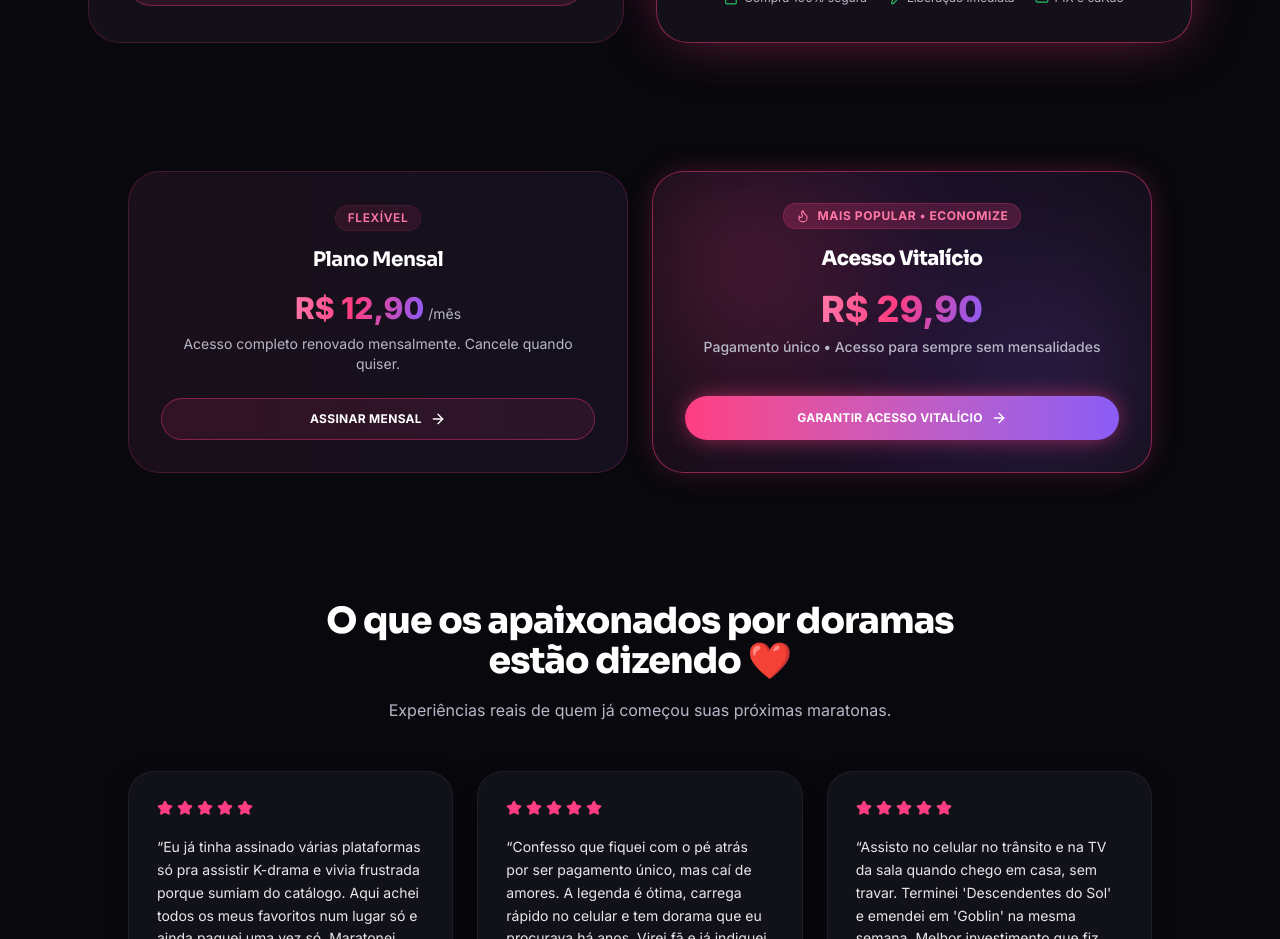
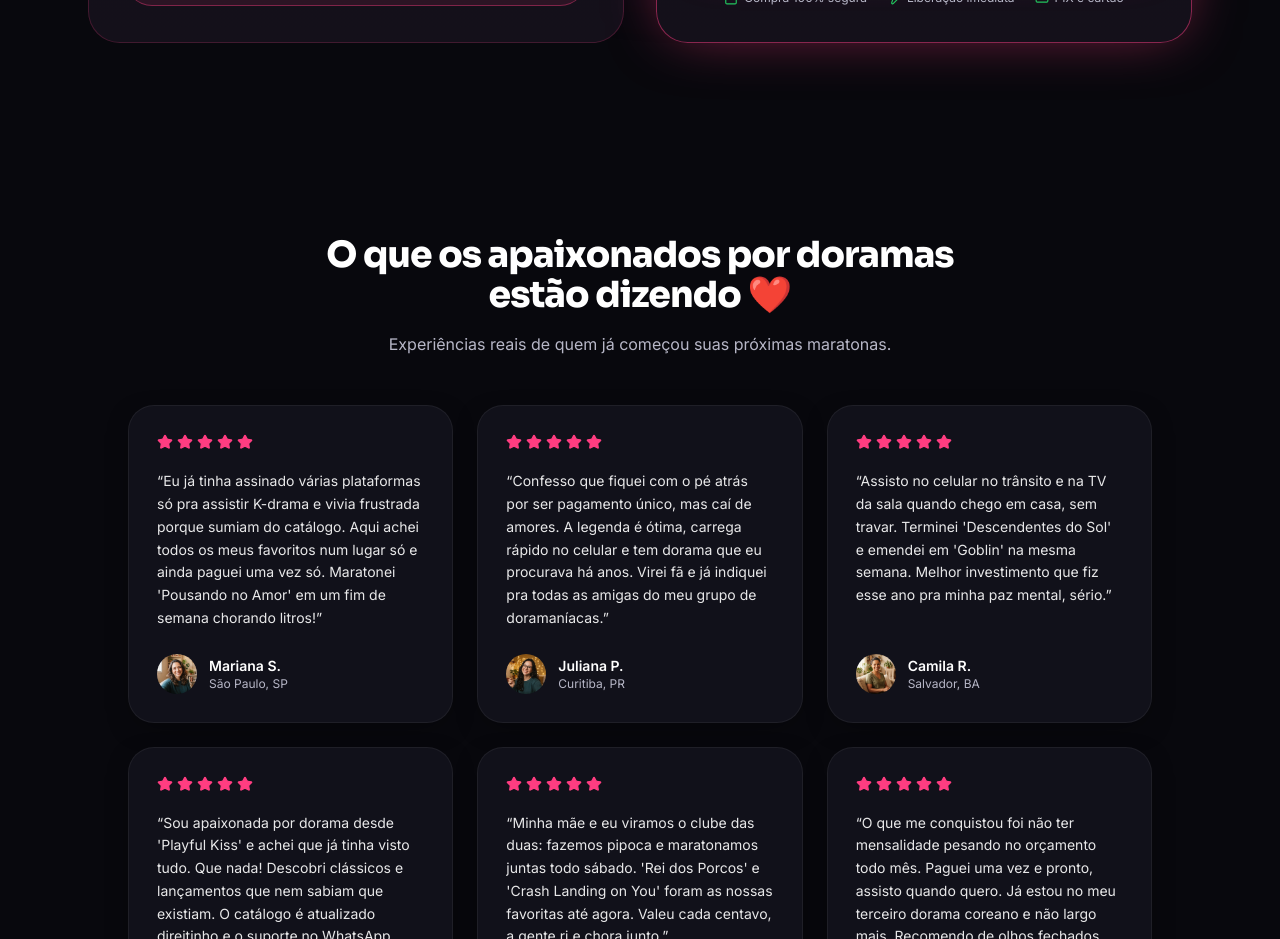
Before and after one commit to DevAlanCosta/dorama-fan, a Next.js app: page / in a window 1280 px wide. Shown: the part 3880-4819 px from the top of the page. Built offline with nearby package versions, Linux system fonts and the light colour scheme.

Commit message:
Update page.tsx

```diff
--- a/app/page.tsx
+++ b/app/page.tsx
@@ -6,7 +6,7 @@ import { Benefits } from "@/components/benefits"
 import { Experience } from "@/components/experience"
 import { Pricing } from "@/components/pricing"
 // import { ValueComparison } from "@/components/value-comparison"
-import { SpecialOffer } from "@/components/special-offer"
+// import { SpecialOffer } from "@/components/special-offer"
 import { Testimonials } from "@/components/testimonials"
 import { Guarantee } from "@/components/guarantee"
 import { FAQ } from "@/components/faq"
@@ -25,7 +25,7 @@ export default function Page() {
       <Experience />
       <Pricing />
       {/* <ValueComparison /> */}
-      <SpecialOffer />
+      {/* <SpecialOffer /> */}
       <Testimonials />
       <Guarantee />
       <FAQ />
```
